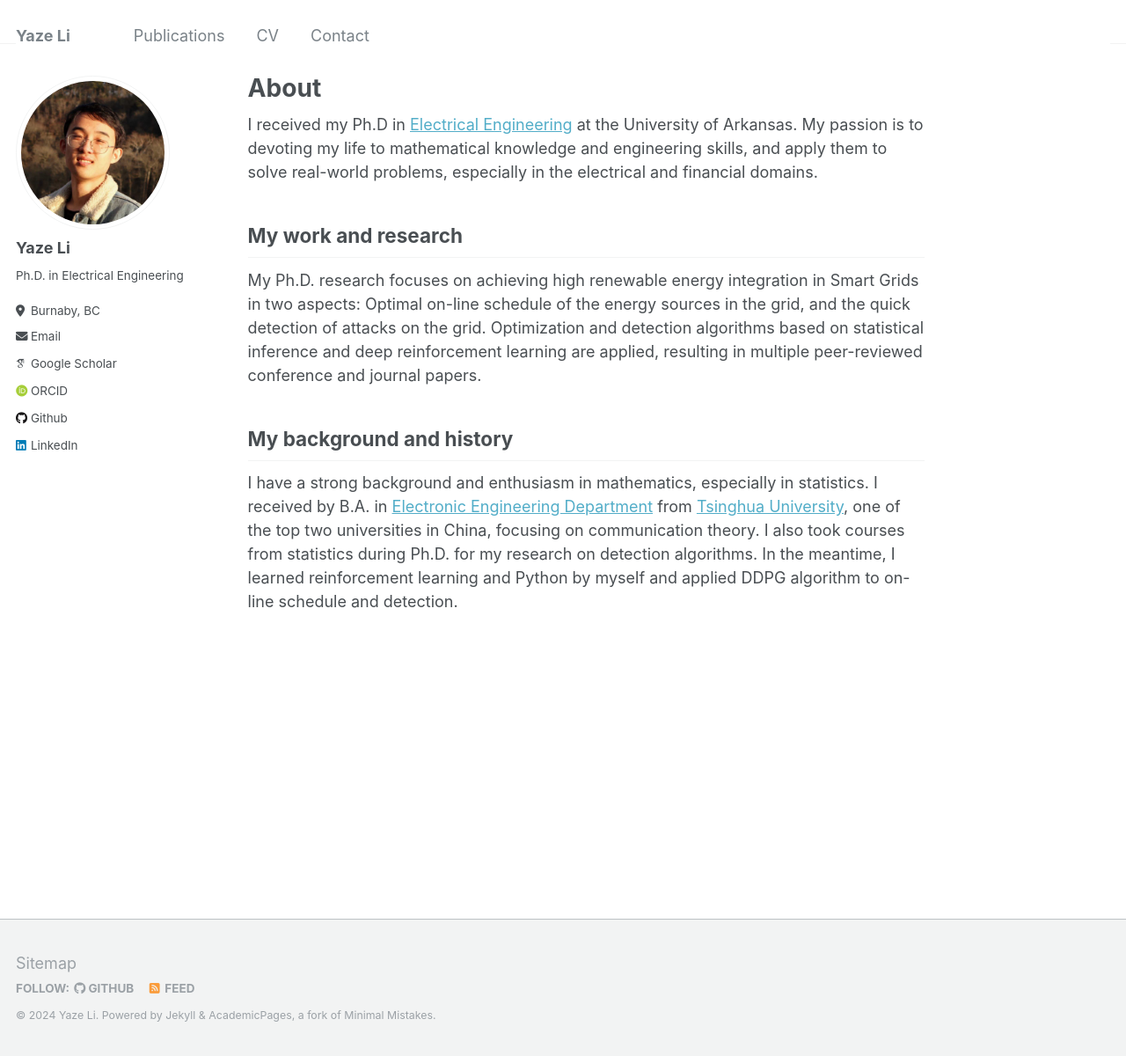
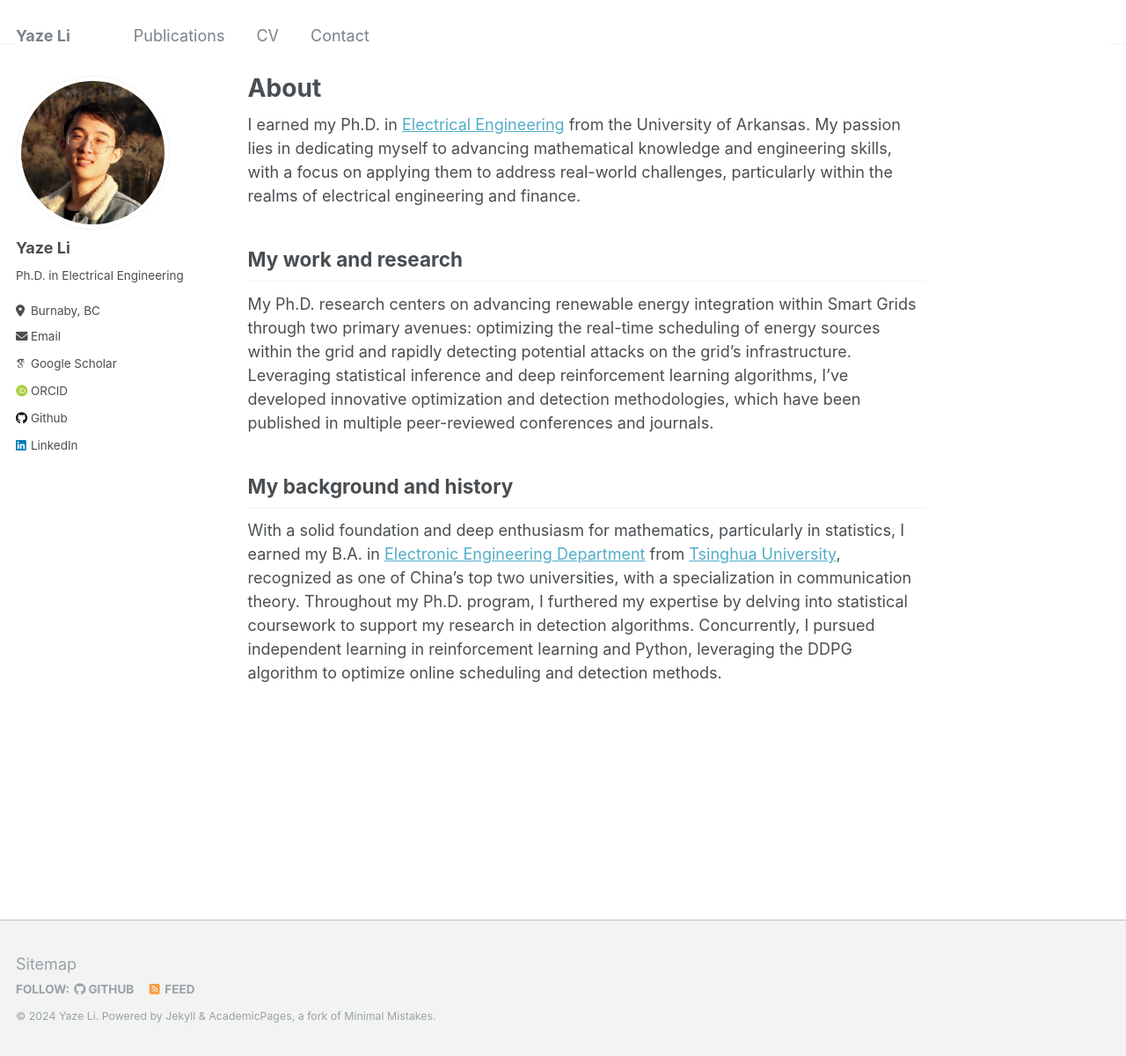
Before and after one commit to Arthurliyaze/Arthurliyaze.github.io, a Jekyll site: the page built from _pages/about.md, in a window 1280 px wide and 1200 px high. Shown: the whole window at 88% size. Built offline with Jekyll 4.4.1, drawn with Linux system fonts in a browser that asks for light colours; some web fonts are replaced.

Commit message:
Update about.md

```diff
--- a/_pages/about.md
+++ b/_pages/about.md
@@ -7,10 +7,11 @@ redirect_from:
   - /about.html
 ---
 
-I received my Ph.D in [Electrical Engineering](https://electrical-engineering.uark.edu/index.php) at the University of Arkansas. My passion is to devoting my life to mathematical knowledge and engineering skills, and apply them to solve real-world problems, especially in the electrical and financial domains.
+I earned my Ph.D. in [Electrical Engineering](https://electrical-engineering.uark.edu/index.php) from the University of Arkansas. My passion lies in dedicating myself to advancing mathematical knowledge and engineering skills, with a focus on applying them to address real-world challenges, particularly within the realms of electrical engineering and finance.
+
 
 ## My work and research
-My Ph.D. research focuses on achieving high renewable energy integration in Smart Grids in two aspects: Optimal on-line schedule of the energy sources in the grid, and the quick detection of attacks on the grid. Optimization and detection algorithms based on statistical inference and deep reinforcement learning are applied, resulting in multiple peer-reviewed conference and journal papers.
+My Ph.D. research centers on advancing renewable energy integration within Smart Grids through two primary avenues: optimizing the real-time scheduling of energy sources within the grid and rapidly detecting potential attacks on the grid's infrastructure. Leveraging statistical inference and deep reinforcement learning algorithms, I've developed innovative optimization and detection methodologies, which have been published in multiple peer-reviewed conferences and journals.
 
 ## My background and history
-I have a strong background and enthusiasm in mathematics, especially in statistics. I received by B.A. in [Electronic Engineering Department](https://www.ee.tsinghua.edu.cn/en/) from [Tsinghua University](https://www.tsinghua.edu.cn/en/), one of the top two universities in China, focusing on communication theory. I also took courses from statistics during Ph.D. for my research on detection algorithms. In the meantime, I learned reinforcement learning and Python by myself and applied DDPG algorithm to on-line schedule and detection.
+With a solid foundation and deep enthusiasm for mathematics, particularly in statistics, I earned my B.A. in [Electronic Engineering Department](https://www.ee.tsinghua.edu.cn/en/) from [Tsinghua University](https://www.tsinghua.edu.cn/en/), recognized as one of China's top two universities, with a specialization in communication theory. Throughout my Ph.D. program, I furthered my expertise by delving into statistical coursework to support my research in detection algorithms. Concurrently, I pursued independent learning in reinforcement learning and Python, leveraging the DDPG algorithm to optimize online scheduling and detection methods.
```
